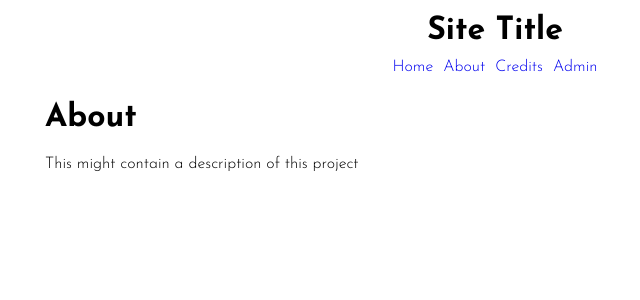
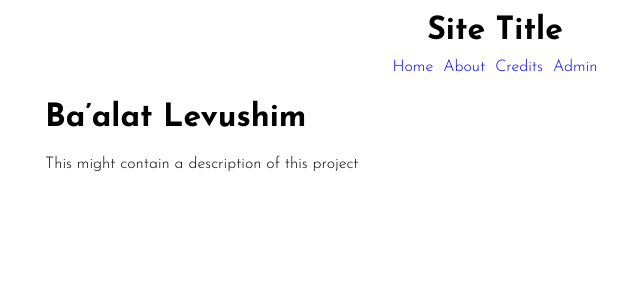
Before and after one commit to NotTani/Ba-alat-HaLevushim, a Jekyll site: the page built from about.md, in a window 1280 px wide. Shown: the top 300 px of the page, without its empty margins (145-785 px from the left). Built offline with Jekyll 4.4.1, drawn with Linux system fonts in a browser that asks for light colours; a script that is not in the unit is left out.

Commit message:
Update Pages “about”

```diff
--- a/about.md
+++ b/about.md
@@ -2,6 +2,6 @@
 layout: pages
 title: About
 ---
-# About
+# Ba'alat Levushim
 
 This might contain a description of this project
```
